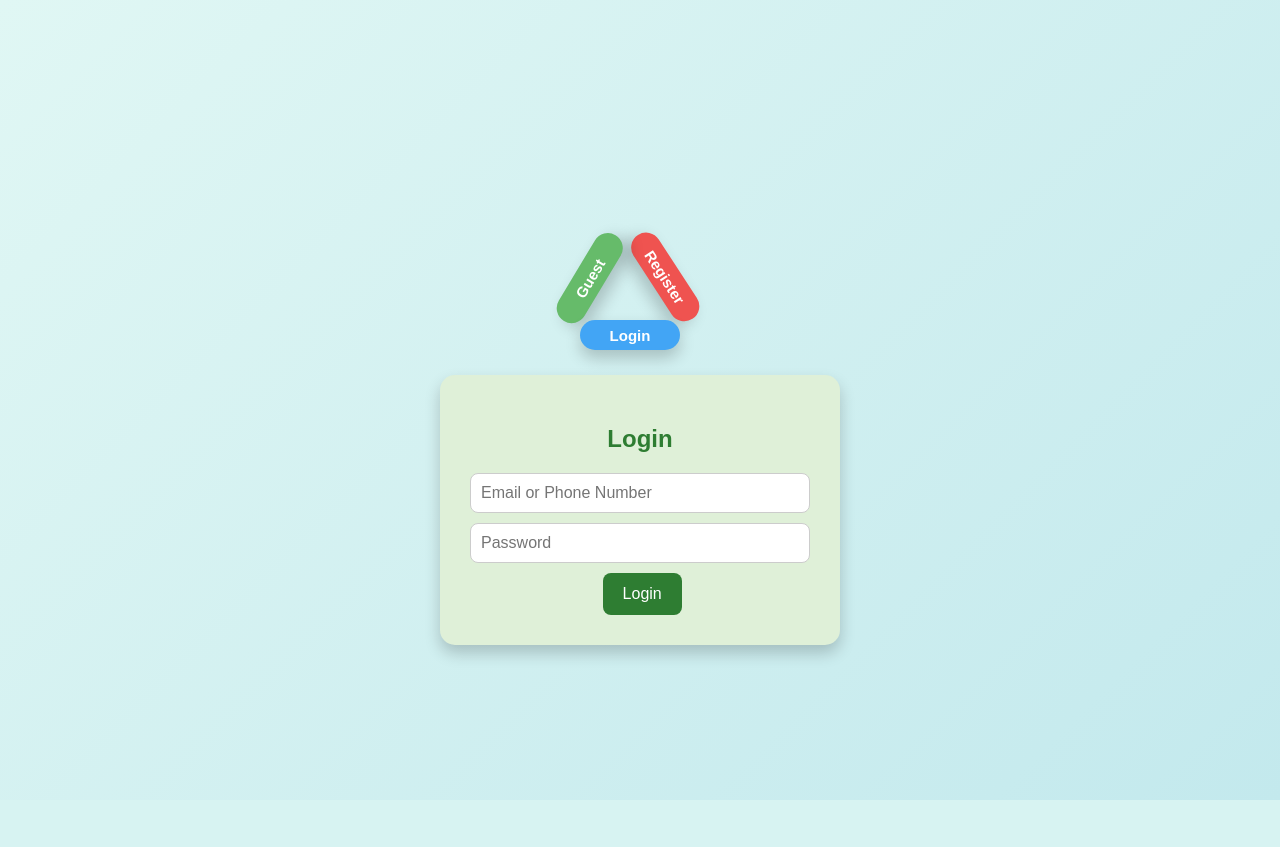
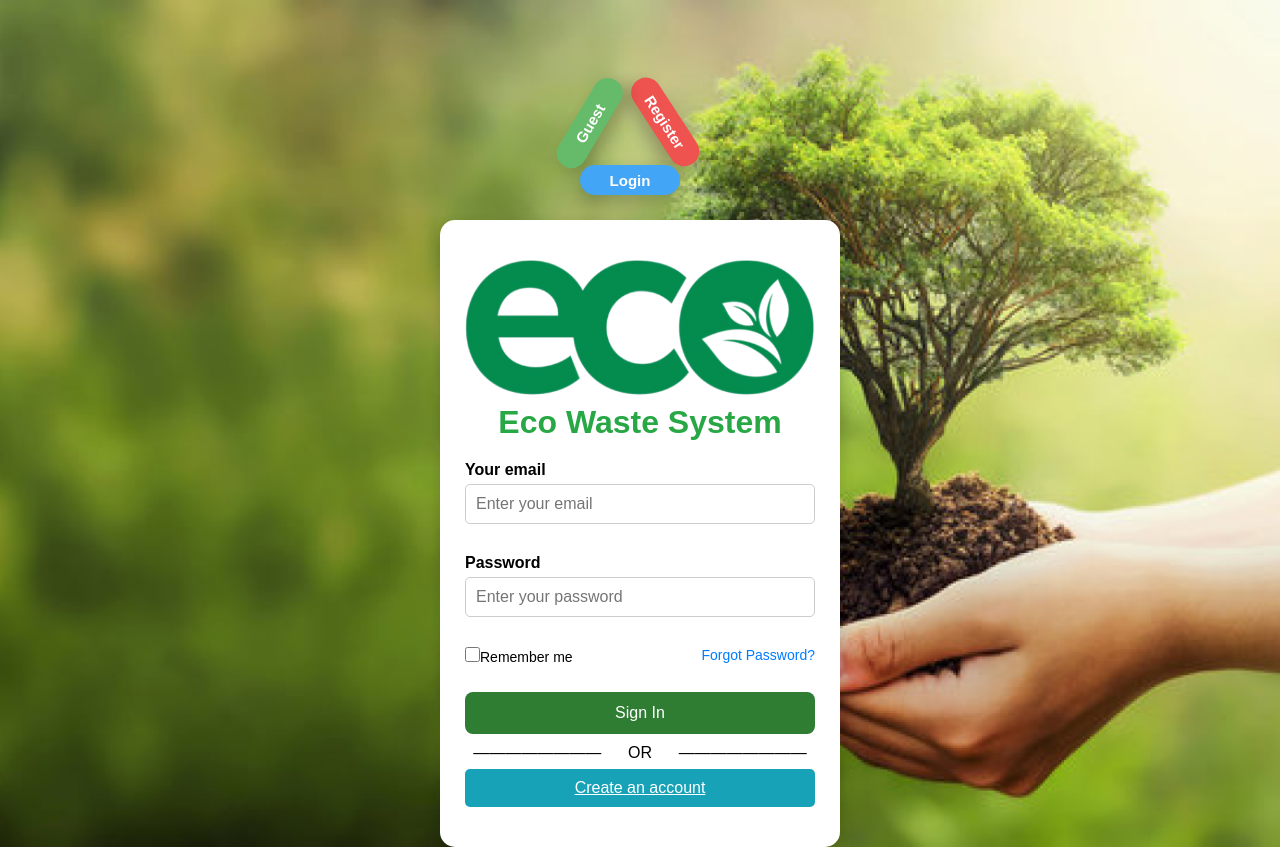
Before and after one commit to UselessShyt/Eco-Waste-System, a PHP site: page /HTML/login.html in a window 1280 px wide. Before the commit the page ends 800 px from the top, so only its background shows below. Run offline with PHP 8.4, Linux system fonts and the light colour scheme.

Commit message:
adjust the css the column space and and add on the logo and background image

```diff
--- a/CSS/login.css
+++ b/CSS/login.css
@@ -1,11 +1,19 @@
+* {
+    margin: 0;
+    padding: 0;
+    box-sizing: border-box;
+    font-family: 'Arial', sans-serif;
+}
+
 body {
     display: flex;
     justify-content: center;
     align-items: center;
-    height: 100vh;
-    margin: 0;
-    background: linear-gradient(135deg, #e0f7f4, #c3e9ed);
-    font-family: 'Arial', sans-serif;
+    min-height: 100vh;
+    background-image: url(../Image/login_BG.png);
+    background-repeat: no-repeat;
+    background-attachment: scroll;
+    background-size: cover;
 }
 
 .main-container {
@@ -72,7 +80,7 @@ body {
 }
 
 .form-container {
-    background-color: #dff0d8;
+    background-color: white;
     padding: 30px;
     border-radius: 15px;
     box-shadow: 0 8px 16px rgba(0, 0, 0, 0.2);
@@ -123,7 +131,6 @@ body {
     border-radius: 8px;
     cursor: pointer;
     font-size: 16px;
-    margin-left: 39%;
     transition: background-color 0.3s ease, transform 0.2s ease;
 }
 
@@ -131,3 +138,125 @@ body {
     background-color: #388e3c;
     transform: translateY(-2px);
 }
+
+.container {
+    display: flex;
+    width: 90%;
+    max-width: 1000px;
+    background: #fff;
+    border-radius: 10px;
+    box-shadow: 0 5px 15px rgba(0, 0, 0, 0.1);
+    overflow: hidden;
+}
+
+.login-box {
+    flex: 1;
+}
+
+.logo h1 {
+    margin-bottom: 20px;
+    color: #28a745;
+    text-align: center;
+}
+
+.logo img {
+    width: 350px;
+    height: 150px;
+}
+.input-group {
+    margin-bottom: 20px;
+}
+
+.input-group label {
+    display: block;
+    font-weight: bold;
+    margin-bottom: 5px;
+}
+
+.input-group input {
+    width: 100%;
+    padding: 10px;
+    border: 1px solid #ccc;
+    border-radius: 5px;
+    font-size: 16px;
+}
+
+.options {
+    display: flex;
+    justify-content: space-between;
+    margin-bottom: 20px;
+}
+
+.options label {
+    font-size: 14px;
+    width: 200px;
+
+}
+.options label input{
+    width: 15px;
+    height: 15px;
+}
+
+.options a {
+    font-size: 14px;
+    color: #007bff;
+    text-decoration: none;
+}
+
+p{
+    height:25px ;
+    text-align: center;
+}
+
+.btn-signin, .btn-create {
+    display: block;
+    width: 100%;
+    padding: 10px;
+    text-align: center;
+    font-size: 16px;
+    border: none;
+    border-radius: 5px;
+    background-color: #28a745;
+    color: #fff;
+    margin-bottom: 10px;
+    cursor: pointer;
+}
+
+.btn-create {
+    background-color: #17a2b8;
+}
+
+.btn-signin:hover, .btn-create:hover {
+    background-color: #218838;
+}
+
+.image-box {
+    flex: 1;
+    display: flex;
+    justify-content: center;
+    align-items: center;
+    background-color: #e8f5e9;
+}
+
+.image-box img {
+    width: 100%;
+    height: 100%;
+    object-fit: cover;
+}
+
+footer {
+    text-align: center;
+    margin-top: 20px;
+    font-size: 14px;
+    color: #777;
+}
+
+@media (max-width: 768px) {
+    .container {
+        flex-direction: column;
+    }
+
+    .image-box {
+        display: none;
+    }
+}
--- a/HTML/login.html
+++ b/HTML/login.html
@@ -17,12 +17,29 @@
         </div>
 
         <div id="login-form" class="form-container active">
-            <h2>Login</h2>
-            <form>
-                <input type="text" placeholder="Email or Phone Number" required>
-                <input type="password" placeholder="Password" required>
-                <button type="submit">Login</button>
-            </form>
+            <div class="login-box">
+                <div class="logo">
+                    <img src="../Image/logo.png" alt="Eco Waste System Logo">
+                    <h1>Eco Waste System</h1>
+                </div>
+                <form class="login-form">
+                    <div class="input-group">
+                        <label for="email">Your email</label>
+                        <input type="email" id="email" placeholder="Enter your email" required>
+                    </div>
+                    <div class="input-group">
+                        <label for="password">Password</label>
+                        <input type="password" id="password" placeholder="Enter your password" required>
+                    </div>
+                    <div class="options">
+                        <label><input type="checkbox">Remember me</label>
+                        <a href="#" id="forgot-password">Forgot Password?</a>
+                    </div>
+                    <button type="submit" class="btn-signin">Sign In</button>
+                    <p>———————— &nbsp;&nbsp;&nbsp;&nbsp;  OR   &nbsp;&nbsp;&nbsp;&nbsp;  ————————</p>
+                    <a href="#" class="btn-create">Create an account</a>
+                </form>
+            </div>
         </div>
 
         <div id="register-form" class="form-container">
```
Also changed, not shown: Image/login_BG.png (added), Image/logo.png (added).
